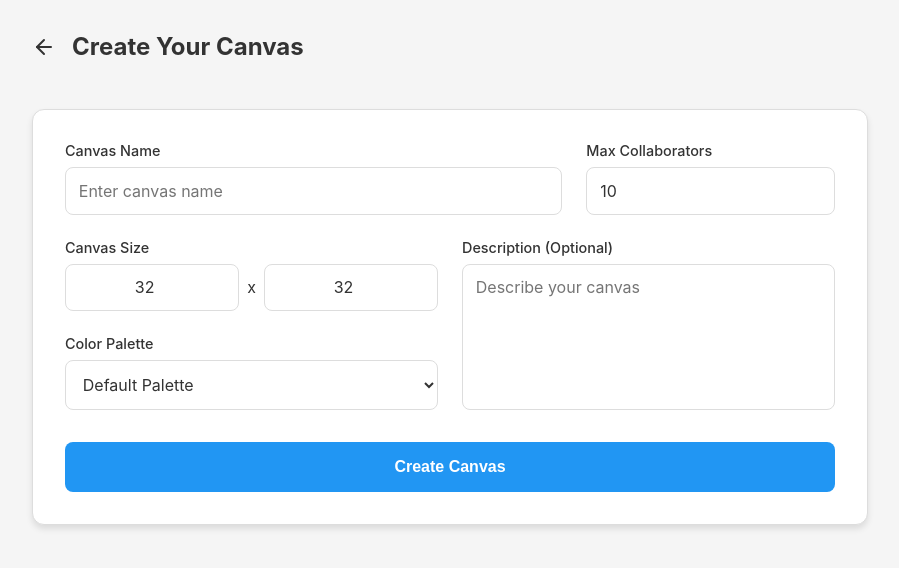
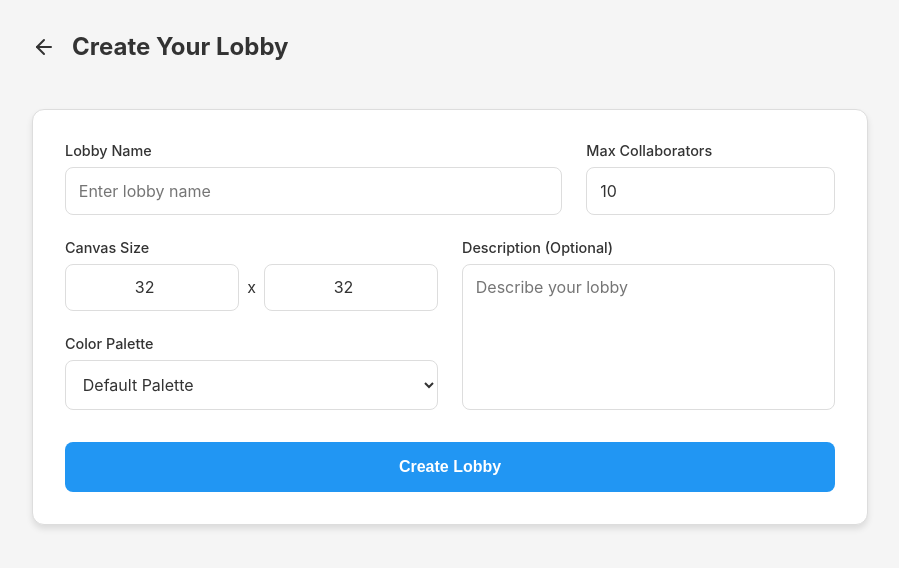
Before and after one commit to pixie-git/pixie, a Vue app in the folder client/: page /create-lobby in a window 1280 px wide. Shown: the top 568 px of the page, without its empty margins (190-1089 px from the left). Built offline with nearby package versions, Linux system fonts and the light colour scheme; no server answers; sample sign-in values are in the browser's storage.

Commit message:
PIX-85 refactor: rename "Canvas" to "Lobby" across create and play views and apply minor styling to the create button.

```diff
--- a/client/src/views/CreateLobbyView.vue
+++ b/client/src/views/CreateLobbyView.vue
@@ -5,7 +5,7 @@
       <button class="back-btn" @click="goBack" title="Back">
         <svg xmlns="http://www.w3.org/2000/svg" width="24" height="24" viewBox="0 0 24 24" fill="none" stroke="currentColor" stroke-width="2" stroke-linecap="round" stroke-linejoin="round"><path d="M19 12H5"></path><path d="M12 19l-7-7 7-7"></path></svg>
       </button>
-      <h1>Create Your Canvas</h1>
+      <h1>Create Your Lobby</h1>
     </div>
 
     <div class="form-card">
@@ -14,11 +14,11 @@
         <!-- Row 1: Name and Max Collaborators -->
         <div class="form-row">
           <div class="form-group flex-2">
-            <label>Canvas Name</label>
+            <label>Lobby Name</label>
             <input
               v-model="form.name"
               type="text"
-              placeholder="Enter canvas name"
+              placeholder="Enter lobby name"
               required
             />
           </div>
@@ -88,7 +88,7 @@
                     <label>Description (Optional)</label>
                     <textarea
                     v-model="form.description"
-                    placeholder="Describe your canvas"
+                    placeholder="Describe your lobby"
                     class="desc-textarea"
                     ></textarea>
                 </div>
@@ -97,7 +97,7 @@
 
         <!-- Submit Button -->
         <button type="submit" class="submit-btn" :disabled="isLoading">
-          {{ isLoading ? 'Creating...' : 'Create Canvas' }}
+          {{ isLoading ? 'Creating...' : 'Create Lobby' }}
         </button>
 
 
@@ -159,7 +159,7 @@ const validateHexArray = (input: string): string[] | null => {
 
 const handleSubmit = async () => {
   if (!form.name.trim()) {
-      toastStore.add("Canvas Name is required", 'error');
+      toastStore.add("Lobby Name is required", 'error');
       return;
   }
 
--- a/client/src/views/PlayView.vue
+++ b/client/src/views/PlayView.vue
@@ -177,12 +177,13 @@ onUnmounted(() => {
               </button>
           </div>
 
+        </div>
+
           <!-- Create New Button -->
           <button class="create-btn" @click="handleCreateNew">
             <svg xmlns="http://www.w3.org/2000/svg" width="24" height="24" viewBox="0 0 24 24" fill="none" stroke="currentColor" stroke-width="2" stroke-linecap="round" stroke-linejoin="round"><line x1="12" y1="5" x2="12" y2="19"></line><line x1="5" y1="12" x2="19" y2="12"></line></svg>
-            New Canvas
+            New Lobby
           </button>
-        </div>
 
       </aside>
 
@@ -303,6 +304,7 @@ onUnmounted(() => {
   transition: background 0.2s;
   width: 100%;
   justify-content: center;
+  margin-top: auto;
 }
 
 .create-btn:hover {
```
